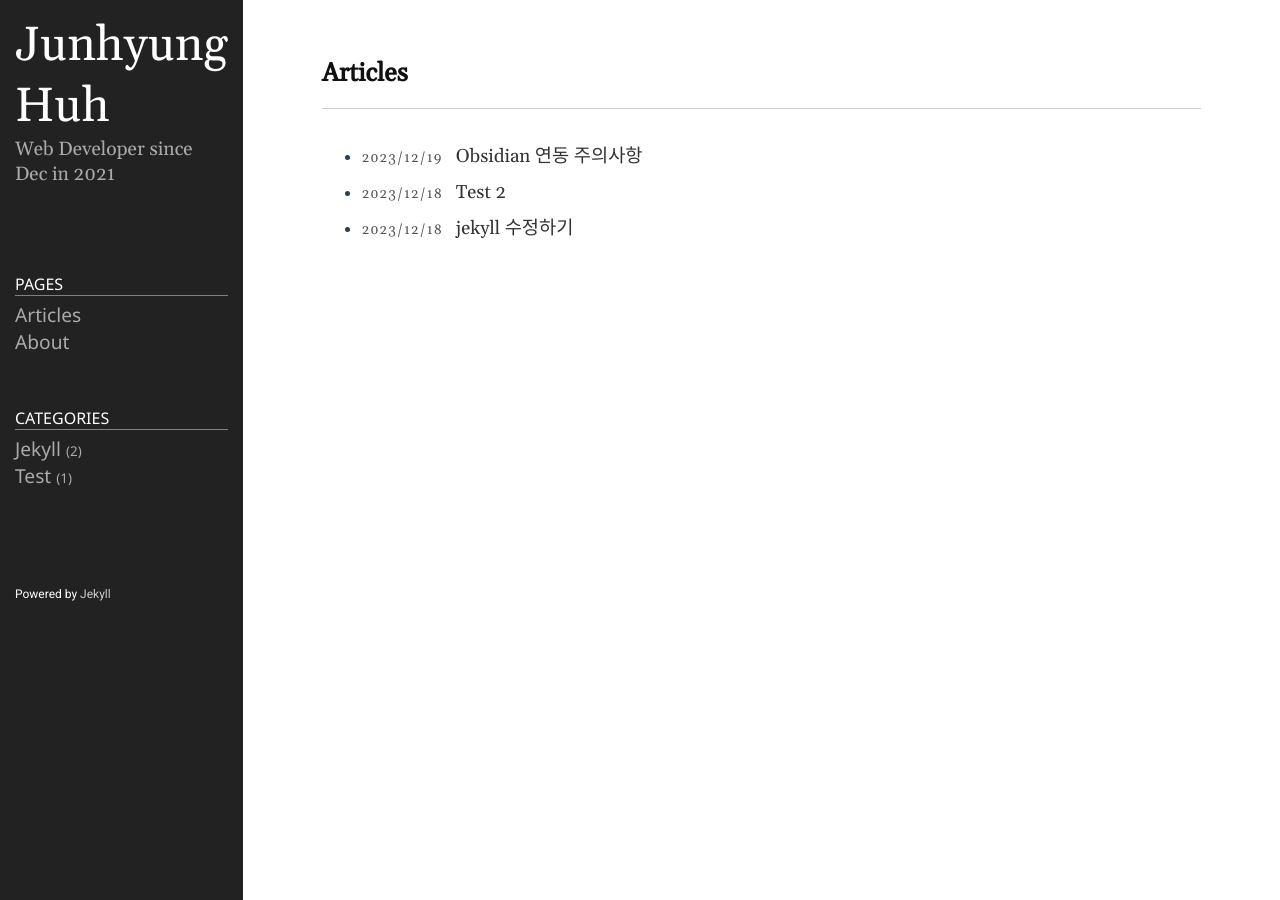
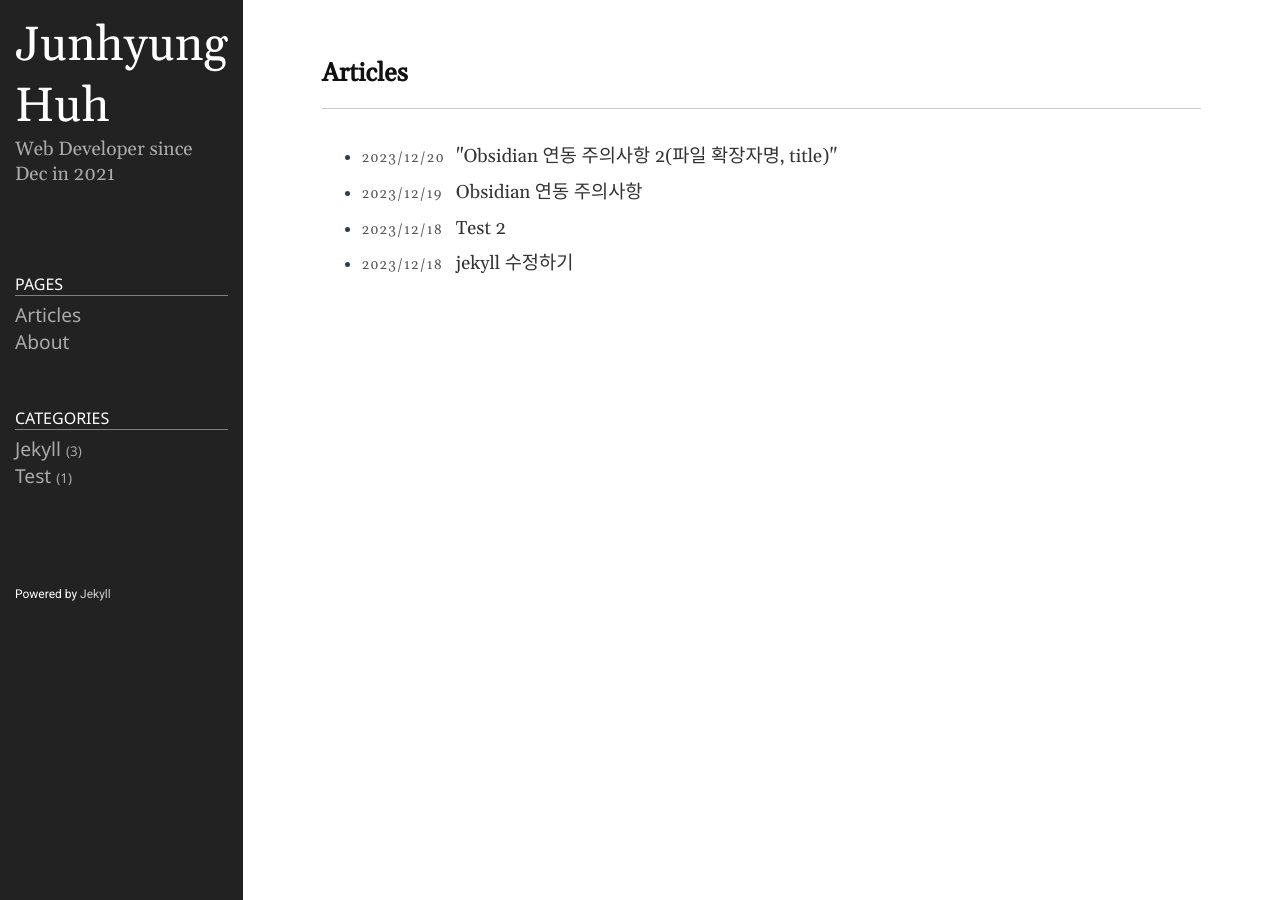
Before and after one commit to goonle/goonle.github.io, a Jekyll site: the page built from index.md, in a window 1280 px wide. Built offline with Jekyll 4.4.1, drawn with Linux system fonts in a browser that asks for light colours; some of the changed lines change nothing that is shown.

Commit message:
231220 post

````diff
--- a/_config.yml
+++ b/_config.yml
@@ -36,7 +36,8 @@ plugins:
   - jekyll-feed
 category_dir: category/
 tag_dir: tag/
-
+# junhuh added
+markdown_ext: "markdown,md"
 # Exclude from processing.
 # The following items will not be processed, by default.
 # Any item listed under the `exclude:` key here will be automatically added to
--- /dev/null
+++ b/_posts/2023-12-20-daily.md
@@ -0,0 +1,44 @@
+---
+layout: post
+title: '"Obsidian  연동 주의사항 2(파일 확장자명, title)"'
+date: 2023-12-20 22:28 +0900
+categories: jekyll
+tags:
+  - jekyll
+  - obsidian
+---
+### 파일 확장자
+---
+옵시디언으로 Open today's daily note 기능으로 템플릿을 생성하면 옵시디언의 생성 파일의 확장자는 \*.md 파일이지만 jekyll에서 posts는 확장자명이 \*.markdown 이다.  확장자명이 같지 않으면 jekyll에서 인식하지 못한다.
+
+분명 코드 어느 부분에는 확장자명을 수정할 수 있을 곳이 있을 텐데 아직 찾지 못했다.
+만약 찾게 되면
+1. 확장자명 추가
+2. 아니면 편의성을 위해 확장자명을 \*.md만 허용하는 것도 좋을 것 같다.
+
+### 파일명
+---
+파일명도 규칙을 가지고 있는데 yyyy-mm-dd-char이 되어야 한다.
+이렇게 세팅하기 위해서는
+1. 옵시디언 제일 하단에 톱니바퀴 모양의 설정버튼을 클릭한다.
+![[Pasted image 20231220223901.png]]
+2. Daily note의 세팅으로 들어간다
+![[Pasted image 20231220224007.png]]
+3.  Date format에서 yyyy-mm-dd로 날짜 포멧을 설정해두고  \[-string\]과 같이 대괄호 안에 원하는 문구를 넣어야 한다. 대괄호가 있어야 string으로 인식을 하고 대괄호가 없으면 예약어로 판단하여 깨지거나 디렉토리를 생성한다.
+
+### 타이틀
+---
+jekyll 페이지로써 작성이 될려면 페이지의 속성을 정해주어야 하는데
+아래와 같은 코드로 작성을 한다.
+```text
+---
+layout: post
+title: "Obsidian 연동 주의사항"
+date: 2023-12-19 23:32 +0900
+categories: jekyll
+---
+```
+
+문제가 발생할 수 있는 부분은 title에는 쌍따옴표가 꼭 들어가야 title을 string으로 인식하여 블로그 글쓰기의 제목으로 인식한다.
+
+[출처:  blog Moya - Obsidian daily note](https://blog.muya.co.ke/obsidian-daily-notes-custom-file-name/)
````
Also changed, not shown: Pasted image 20231220223901.png (added), Pasted image 20231220224005.png (added), Pasted image 20231220224007.png (added), _posts/2023-12-19-abc.markdown (line endings or trailing spaces).
